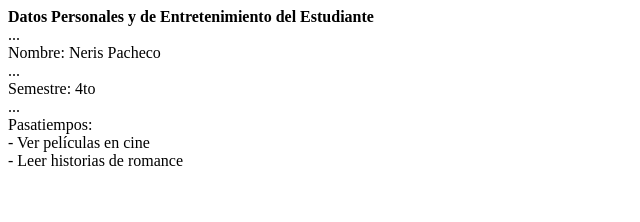
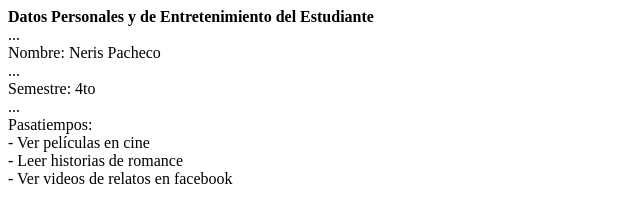
Before and after one commit to Neris2/Taller-1-Buenas-Pr-cticas, a plain HTML site: page index.html in a window 1280 px wide. Shown: the whole page, without its empty margins (0-640 px from the left). Drawn offline with Linux system fonts and the light colour scheme.

Commit message:
Pasatiempo #3

```diff
--- a/index.html
+++ b/index.html
@@ -15,6 +15,8 @@
     <div>Pasatiempos:</div>
     <div>- Ver películas en cine</div>
     <div>- Leer historias de romance</div>
+    <div>- Ver videos de relatos en facebook</div>
+
 
 
 
```
